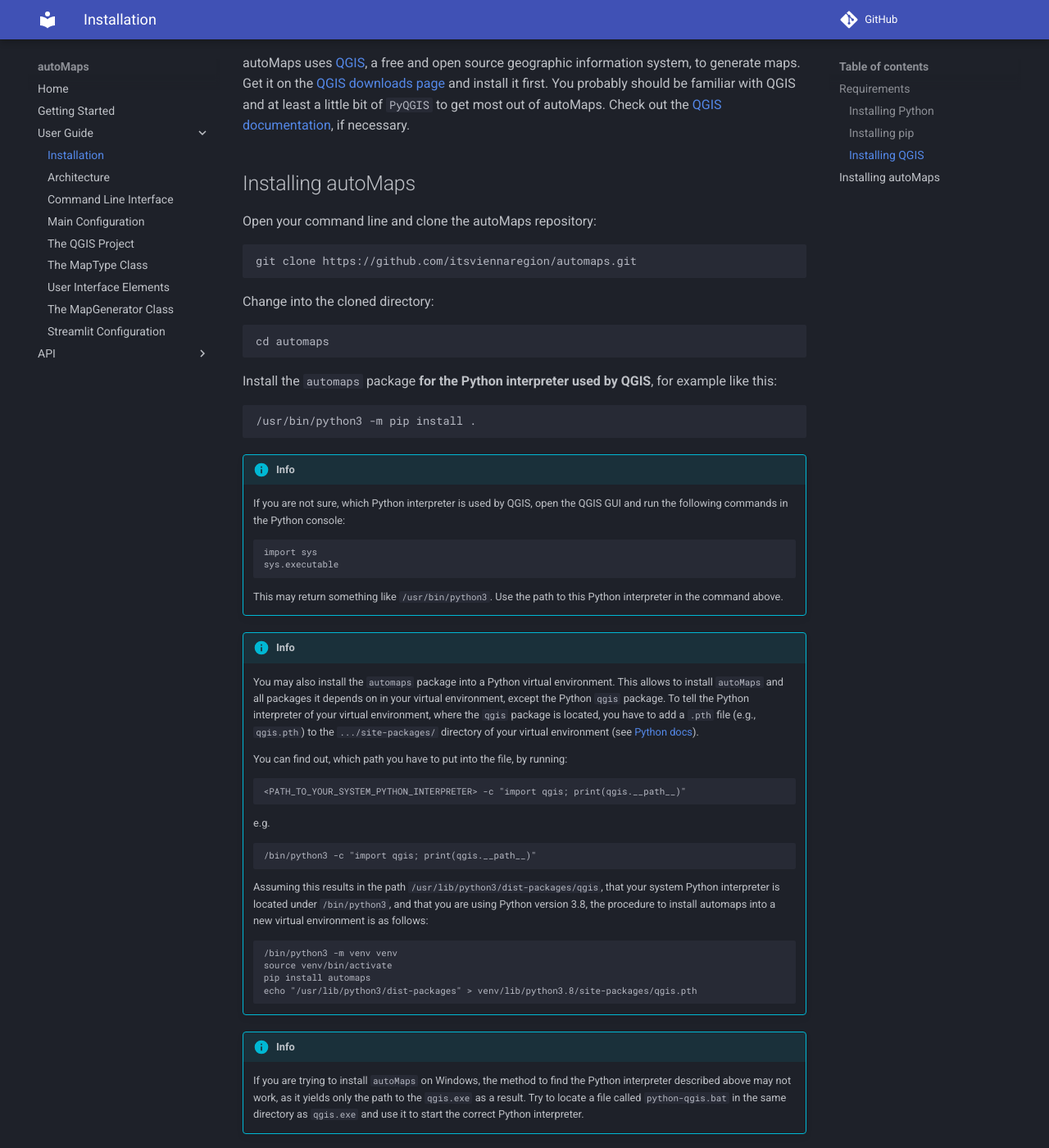
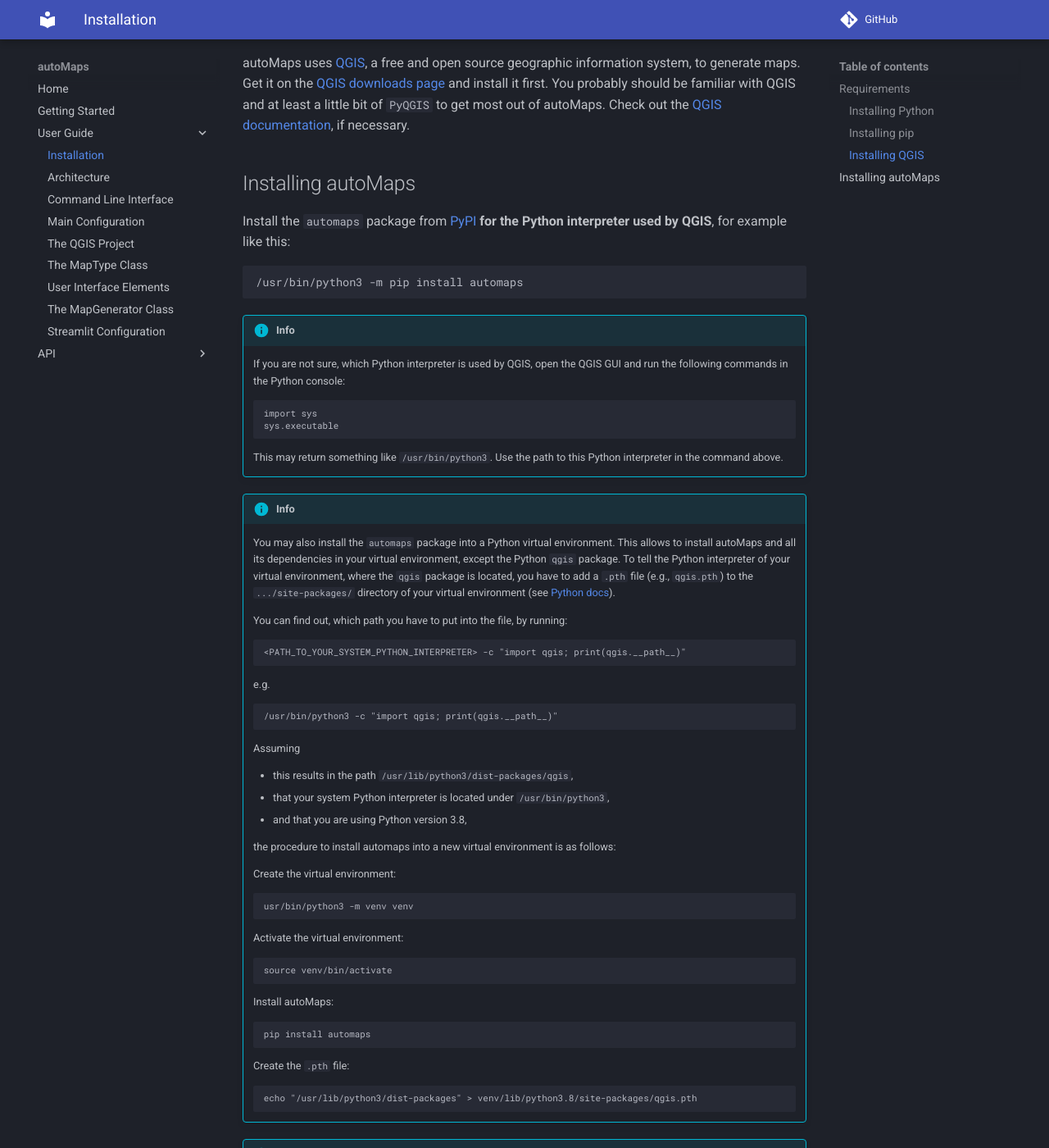
Before and after one commit to itsviennaregion/automaps, an MkDocs documentation site: the page built from docs/user_guide/installation.md, in a window 1280 px wide and 1400 px high, scrolled down 1092 px. Shown: the whole window at 82% size. Built offline with MkDocs 1.6.1 and Material for MkDocs 9.7.7, drawn with Linux system fonts in a browser that asks for light colours; comment, search, counter and statistics services are not loaded.

Commit message:
Update docs

```diff
--- a/docs/user_guide/installation.md
+++ b/docs/user_guide/installation.md
@@ -52,18 +52,10 @@
 
 ## Installing autoMaps
 
-Open your command line and clone the autoMaps repository:
+Install the `automaps` package from [PyPI](https://pypi.org/project/automaps/)
+__for the Python interpreter used by QGIS__, for example like this:
 
-    git clone https://github.com/itsviennaregion/automaps.git
-
-Change into the cloned directory:
-
-    cd automaps
-
-Install the `automaps` package __for the Python interpreter used by QGIS__, for
-example like this:
-
-    /usr/bin/python3 -m pip install .
+    /usr/bin/python3 -m pip install automaps
 
 !!! info
 
@@ -79,11 +71,10 @@
 !!! info
 
     You may also install the `automaps` package into a Python virtual environment. This
-    allows to install `autoMaps` and all packages it depends on in your virtual
-    environment, except the Python `qgis` package. To tell the Python interpreter of
-    your virtual environment, where the `qgis` package is located, you have to add a
-    `.pth` file (e.g., `qgis.pth`) to the `.../site-packages/` directory of your virtual
-    environment
+    allows to install autoMaps and all its dependencies in your virtual environment,
+    except the Python `qgis` package. To tell the Python interpreter of your virtual
+    environment, where the `qgis` package is located, you have to add a `.pth` file
+    (e.g., `qgis.pth`) to the `.../site-packages/` directory of your virtual environment
     (see [Python docs](https://docs.python.org/3/install/index.html#modifying-python-s-search-path)).
 
     You can find out, which path you have to put into the file, by running:
@@ -92,16 +83,30 @@
 
     e.g.
 
-        /bin/python3 -c "import qgis; print(qgis.__path__)"
+        /usr/bin/python3 -c "import qgis; print(qgis.__path__)"
 
-    Assuming this results in the path `/usr/lib/python3/dist-packages/qgis`, that
-    your system Python interpreter is located under `/bin/python3`, and that you are
-    using Python version 3.8, the procedure to install automaps into a new virtual
-    environment is as follows:
+    Assuming
 
-        /bin/python3 -m venv venv
+    * this results in the path `/usr/lib/python3/dist-packages/qgis`,
+    * that your system Python interpreter is located under `/usr/bin/python3`,
+    * and that you are using Python version 3.8,
+
+    the procedure to install automaps into a new virtual environment is as follows:
+
+    Create the virtual environment:
+
+        usr/bin/python3 -m venv venv
+
+    Activate the virtual environment:
+
         source venv/bin/activate
+
+    Install autoMaps:
+
         pip install automaps
+
+    Create the `.pth` file:
+
         echo "/usr/lib/python3/dist-packages" > venv/lib/python3.8/site-packages/qgis.pth
 
 !!! info
```
